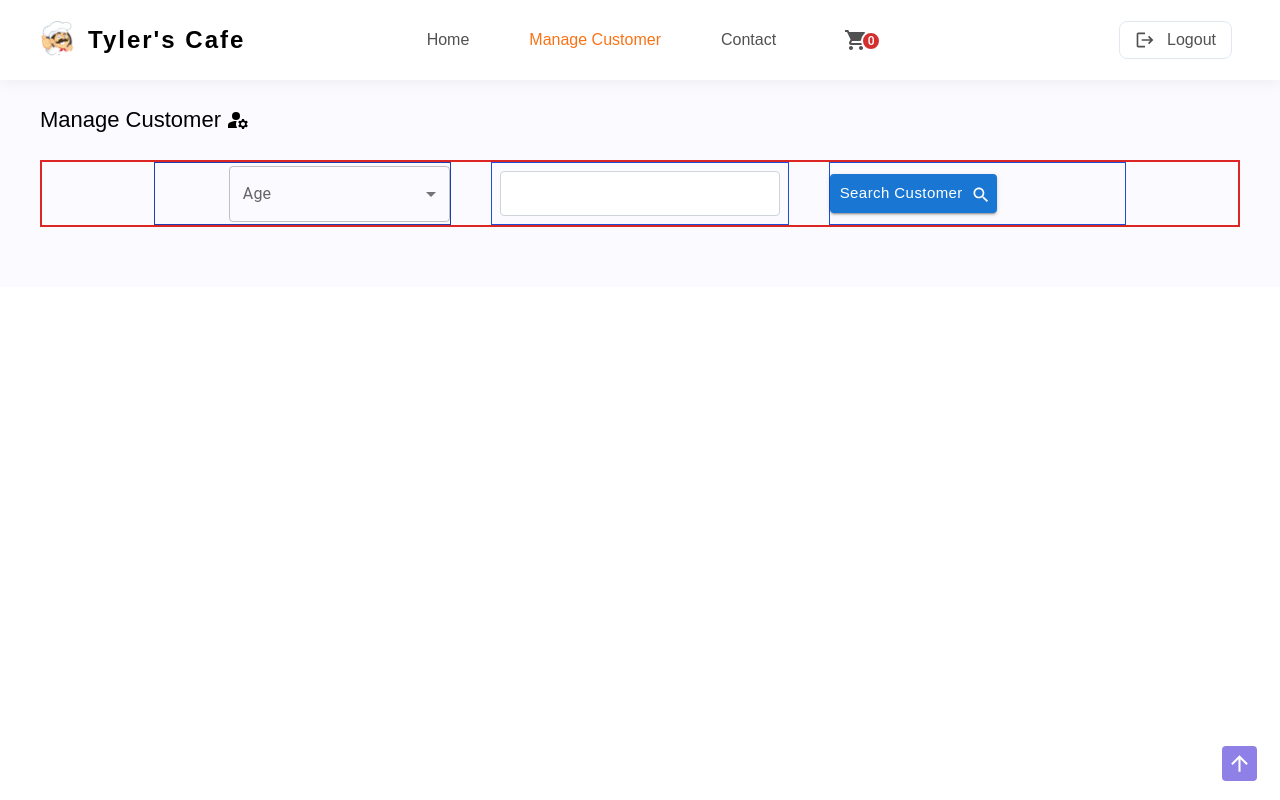
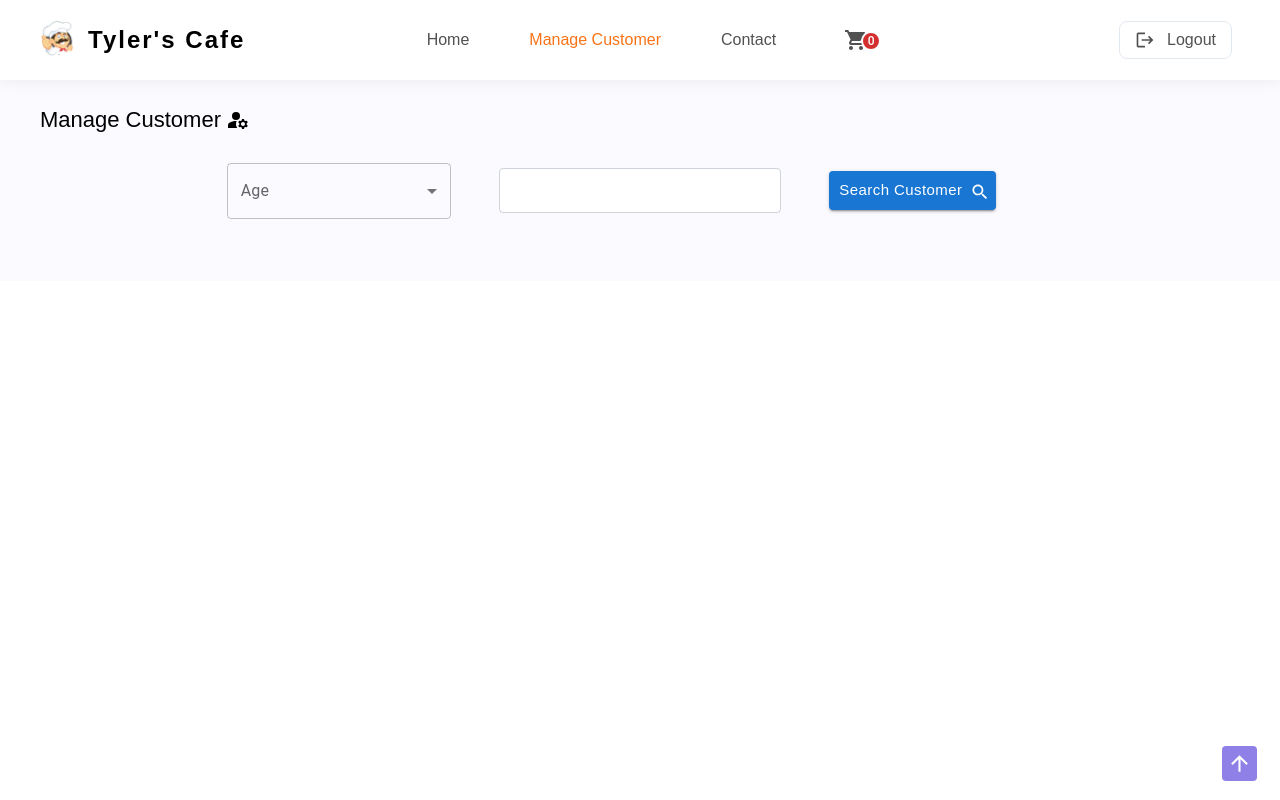
Before and after one commit to AshanSandeep06/Food-Shop-System, a React (Create React App) app in the folder frontend/: page /manage_customer in a window 1280 px wide. Built offline with nearby package versions, Linux system fonts and the light colour scheme.

Commit message:
Content Updated in ManageCustomer Component

```diff
--- a/frontend/src/pages/ManageCustomer/ManageCustomer.tsx
+++ b/frontend/src/pages/ManageCustomer/ManageCustomer.tsx
@@ -51,8 +51,8 @@ const ManageCustomer = () => {
         </div>
       </section>
 
-      <section className="my-6 gap-10 border-2 px-6 lg:px-28 border-red-600 grid grid-cols-1 sm:grid-cols-2 md:grid-cols-2 lg:grid-cols-3 justify-center flex-wrap">
-        <div className="border border-blue-800 flex justify-center sm:justify-end items-center">
+      <section className="my-6 gap-10 px-6 lg:px-28 grid grid-cols-1 sm:grid-cols-2 md:grid-cols-2 lg:grid-cols-3 justify-center flex-wrap">
+        <div className="flex justify-center sm:justify-end items-center">
           <FormControl className="sm:w-full w-full md:w-full lg:w-3/4">
             <InputLabel id="demo-simple-select-label">Age</InputLabel>
             <Select
@@ -67,14 +67,14 @@ const ManageCustomer = () => {
           </FormControl>
         </div>
 
-        <div className="border border-blue-700 flex justify-center items-center">
+        <div className="flex justify-center items-center">
           <FormControl sx={{ m: 1 }} variant="standard" className="w-full">
             <InputLabel htmlFor="demo-customized-textbox">Age</InputLabel>
             <BootstrapInput id="demo-customized-textbox" />
           </FormControl>
         </div>
 
-        <div className="border border-blue-700 md:flex sm:justify-start sm:col-start-3 sm:col-end-4 items-center grid col-start-1 col-end-2 justify-center">
+        <div className="md:flex sm:justify-start sm:col-start-3 sm:col-end-4 items-center grid col-start-1 col-end-2 justify-center">
           <Button
             className="!px-[10px] !capitalize !font-poppins !font-normal !text-[15px]"
             variant="contained"
```
